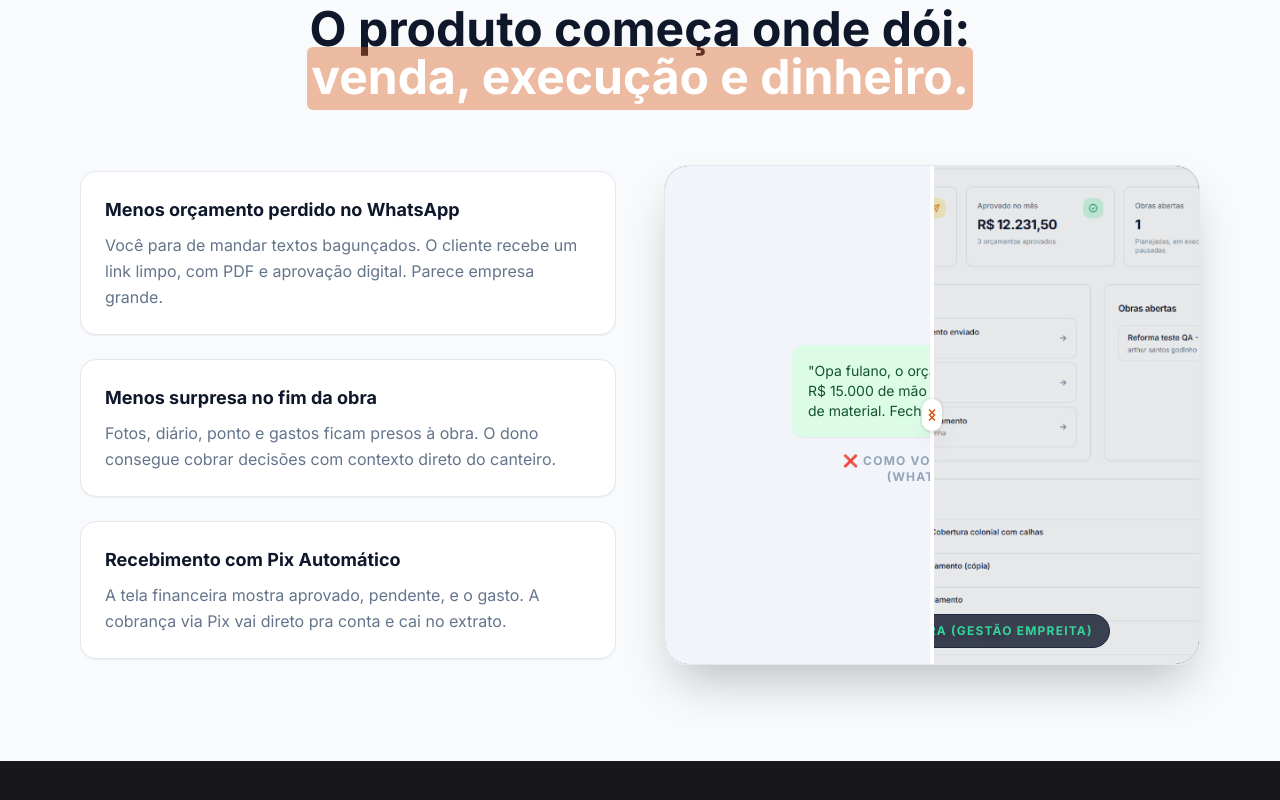
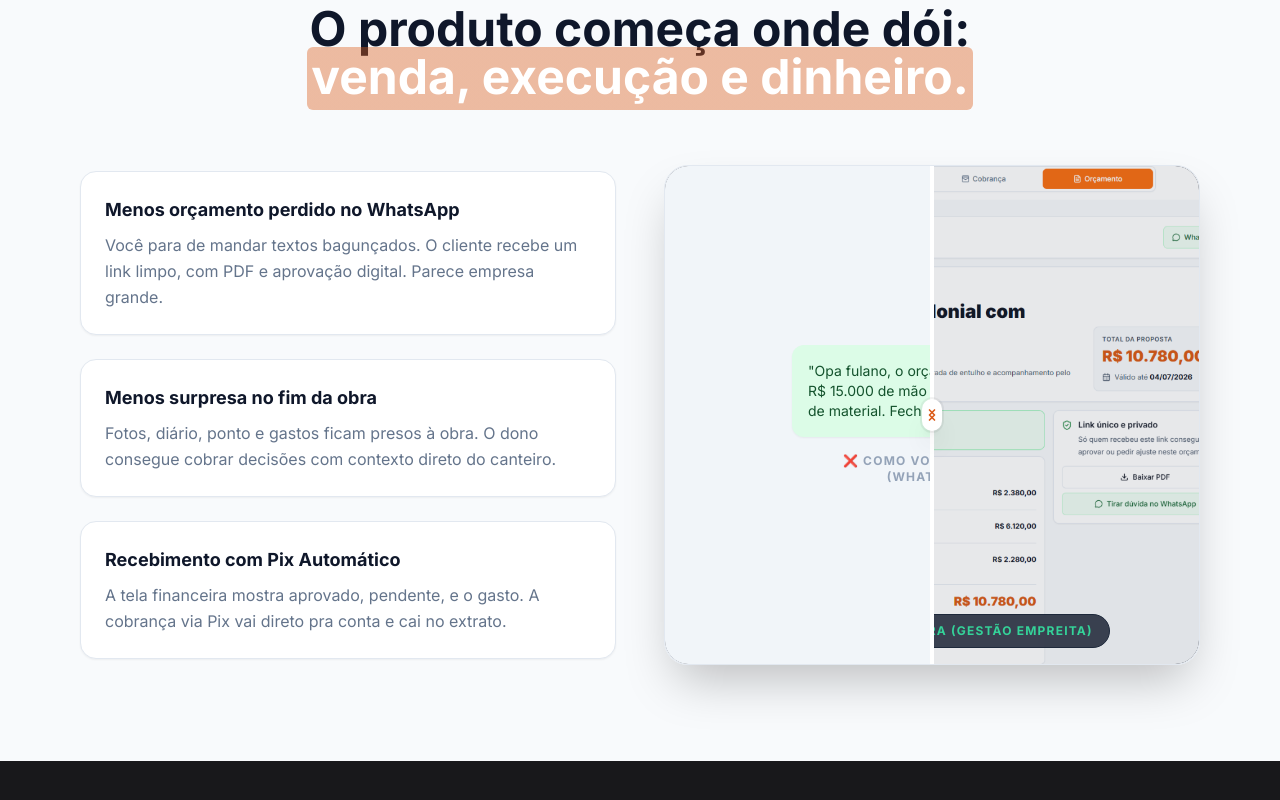
Before and after one commit to ArthurGodin/Gest-o_empreita, a Next.js app in the folder web/: page / in a window 1280 px wide. Shown: the part 2325-3125 px from the top of the page. Built offline with nearby package versions, Linux system fonts and the light colour scheme.

Commit message:
fix: resolve compare slider drag issues and update image to quote mockup

```diff
--- a/web/src/app/page.tsx
+++ b/web/src/app/page.tsx
@@ -275,7 +275,7 @@ export default function LandingPage() {
               }
               childrenB={
                 <div className="w-full h-full bg-slate-900 flex flex-col items-center justify-center relative">
-                  <img src="/dashboard-mockup.png" alt="Gestão Empreita Screenshot" className="absolute inset-0 w-full h-full object-cover object-left-top opacity-90" />
+                  <img src="/quote-mockup.png" alt="Gestão Empreita Screenshot" draggable={false} className="absolute inset-0 w-full h-full object-cover object-left-top opacity-90 select-none pointer-events-none" />
                   <div className="absolute bottom-4 text-xs font-bold text-emerald-400 uppercase tracking-widest text-center px-4 py-2 bg-slate-900/80 rounded-full backdrop-blur-sm border border-slate-800">
                     ✅ Como vai ser agora (Gestão Empreita)
                   </div>
--- a/web/src/components/ui/compare-slider.tsx
+++ b/web/src/components/ui/compare-slider.tsx
@@ -52,7 +52,7 @@ export const CompareSlider = ({
   return (
     <div
       ref={containerRef}
-      className={`relative w-full h-full overflow-hidden select-none rounded-3xl cursor-ew-resize ${className}`}
+      className={`relative w-full h-full overflow-hidden select-none rounded-3xl cursor-ew-resize touch-none ${className}`}
       onMouseDown={(e) => {
         setIsDragging(true);
         handleDrag(e);
@@ -61,6 +61,7 @@ export const CompareSlider = ({
         setIsDragging(true);
         handleDrag(e);
       }}
+      onDragStart={(e) => e.preventDefault()}
     >
       {/* Imagem/Div B (Solução / Nova) - Fica no fundo */}
       <div className="absolute inset-0 w-full h-full">
```
Also changed, not shown: web/public/quote-mockup.png (added).
